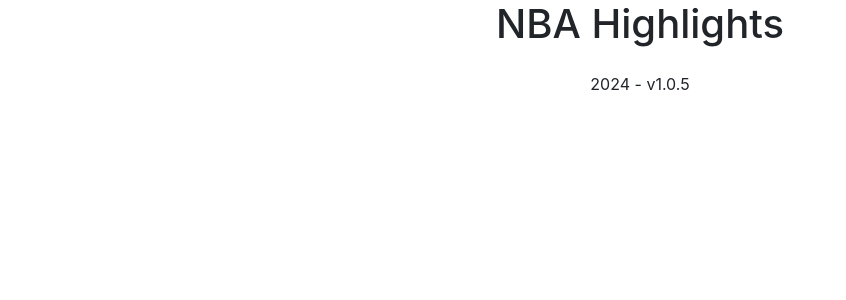
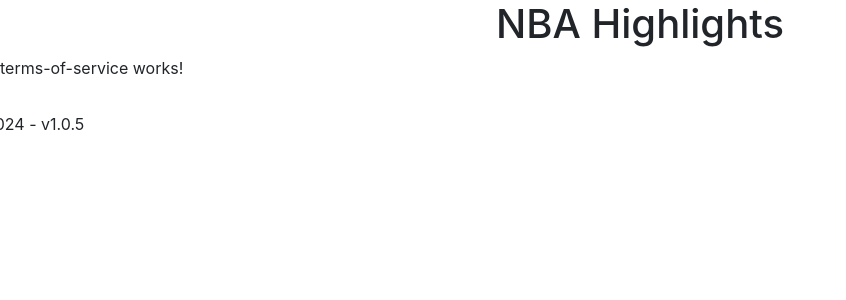
Before and after one commit to borcheIvanov/Highlights-Project, an Angular app: page /terms-of-service in a window 1280 px wide. Before the commit this address led to /. Shown: the top 300 px of the page, without its empty margins (0-846 px from the left). Built offline with nearby package versions, Linux system fonts and the light colour scheme.

Commit message:
add terms of service component

```diff
--- a/src/app/components/index.ts
+++ b/src/app/components/index.ts
@@ -1,9 +1,11 @@
 import { PlayerComponent } from './player/player.component';
 import { PlaylistComponent } from './playlist/playlist.component';
 import { PrivacyComponent } from './privacy/privacy.component';
+import { TermsOfServiceComponent  } from './terms-of-service/terms-of-service.component';
 
-export const components: any[] = [PlayerComponent, PlaylistComponent, PrivacyComponent];
+export const components: any[] = [PlayerComponent, PlaylistComponent, PrivacyComponent, TermsOfServiceComponent];
 
 export * from './player/player.component';
 export * from './playlist/playlist.component';
 export * from './privacy/privacy.component';
+export * from './terms-of-service/terms-of-service.component';
--- /dev/null
+++ b/src/app/components/terms-of-service/terms-of-service.component.html
@@ -0,0 +1 @@
+<p>terms-of-service works!</p>
--- /dev/null
+++ b/src/app/components/terms-of-service/terms-of-service.component.ts
@@ -0,0 +1,15 @@
+import { Component, OnInit } from '@angular/core';
+
+@Component({
+  selector: 'app-terms-of-service',
+  templateUrl: './terms-of-service.component.html',
+  styleUrls: ['./terms-of-service.component.css']
+})
+export class TermsOfServiceComponent implements OnInit {
+
+  constructor() { }
+
+  ngOnInit(): void {
+  }
+
+}
--- a/src/app/containers/app/app.component.html
+++ b/src/app/containers/app/app.component.html
@@ -7,4 +7,6 @@
 
 <router-outlet></router-outlet>
 
-<div class="py-3 text-center">{{ currentYear }} - v1.0.5</div>
+<div class="py-3 row">
+  <div class="text-center">{{ currentYear }} - v1.0.5</div>
+</div>
```
Also changed, not shown: src/app/app.module.ts (+7 -2 lines), src/app/components/terms-of-service/terms-of-service.component.css (added), 1 other file (tests, documents, lock files or other folders).
